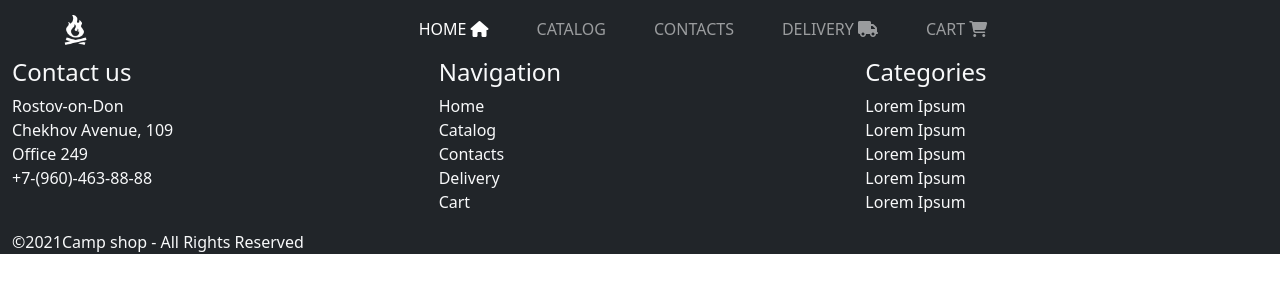
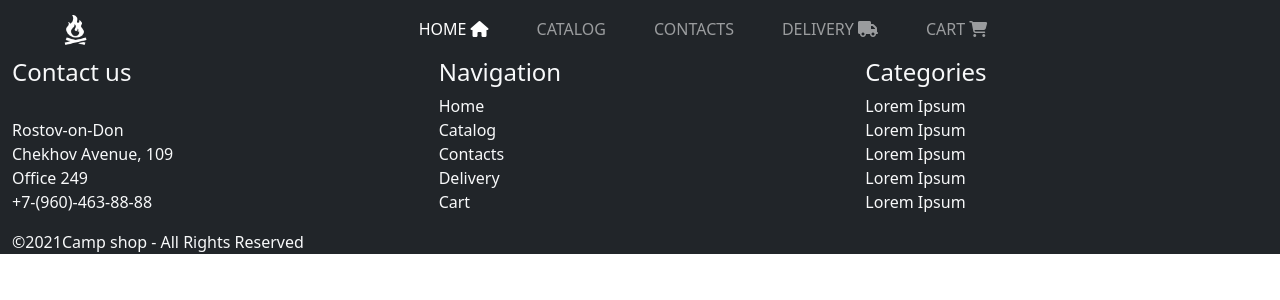
Before and after one commit to RudnevDanil/react_shop, a React (Create React App) app: page / in a window 1280 px wide. Shown: the top 300 px of the page. Built offline with nearby package versions, Linux system fonts and the light colour scheme.

Commit message:
correct footer

```diff
--- a/src/components/Footer.js
+++ b/src/components/Footer.js
@@ -7,6 +7,7 @@ export default function Footer() {
                 <div className='col-sm'>
                     <h4>Contact us</h4>
                     <ul className='list-unstyled'>
+                        <li>&nbsp;</li>
                         <li>Rostov-on-Don</li>
                         <li>Chekhov Avenue, 109</li>
                         <li>Office 249</li>
```
